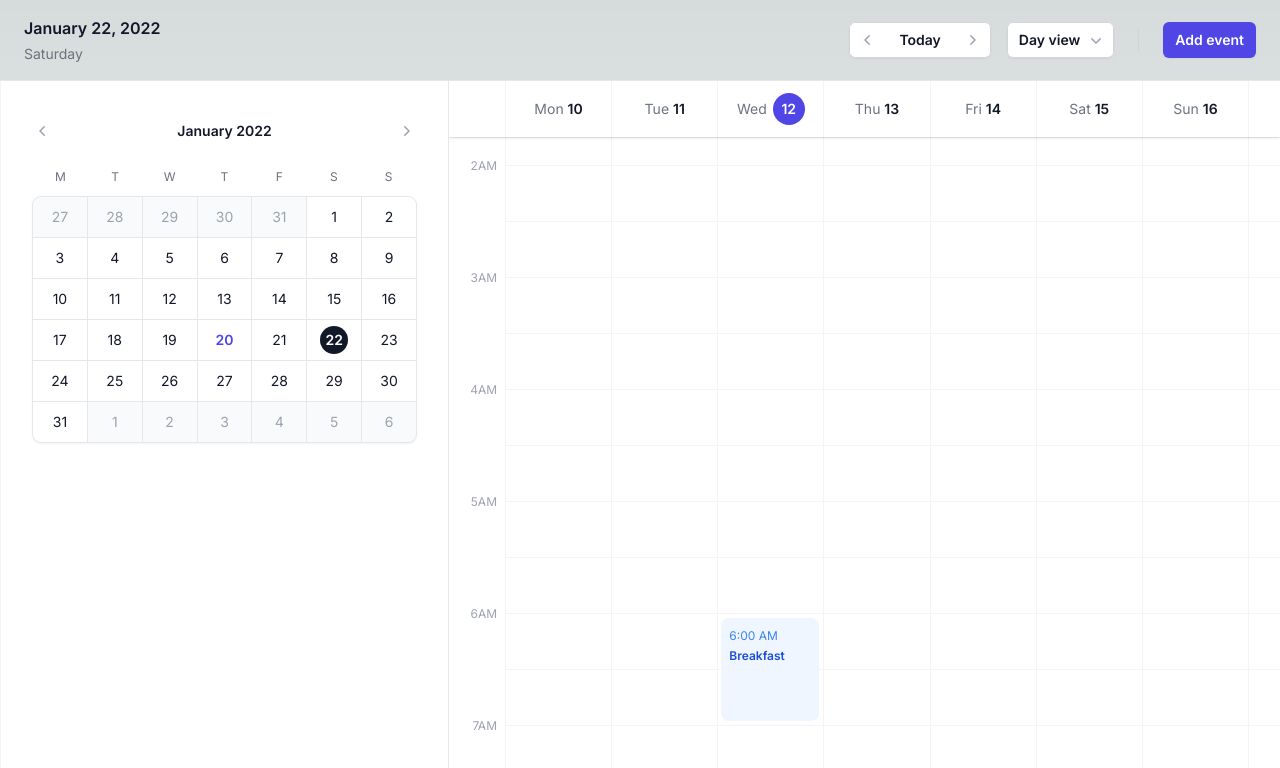
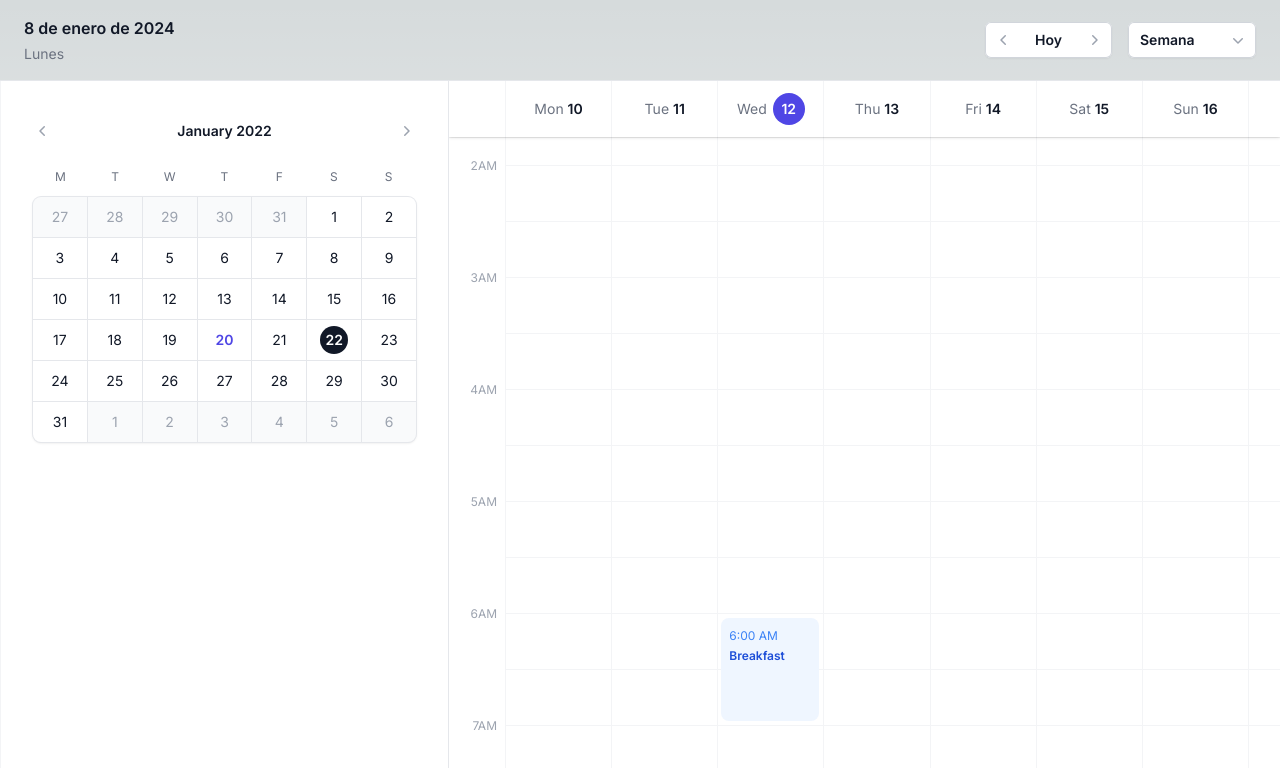
Before and after one commit to montvlein/calendario_anime, a Next.js app: page / in a window 1280 px wide. Shown: the top 768 px of the page. Built offline with nearby package versions, Linux system fonts and the light colour scheme.

Commit message:
se agrego contexto. Se agregaron variables de dias de la semana

```diff
--- a/app/(page)/page.js
+++ b/app/(page)/page.js
@@ -1,15 +1,21 @@
 'use client'
 import CalendarHeader from '@components/Header'
 import AsideMenu from '@components/Aside'
+import { useContextHook } from '../client/context/contextHook';
 
 export default function Home() {
+
+  const {
+    selectedViewType
+  } =  useContextHook()
+
   return (
     <main className="flex h-screen flex-col">
       <CalendarHeader />
       <div className="isolate flex flex-auto overflow-hidden bg-white divide-x">
         <AsideMenu />
         <section className='flex-1 overflow-y-scroll'>
-          <Calendar calendarType={"week"} />
+          <Calendar calendarType={selectedViewType} />
         </section>
       </div>
     </main>
@@ -21,12 +27,17 @@ import WeekCalendar from '@components/Calendar/week'
 import SeasonCalendar from '@components/Calendar/season'
 
 function Calendar({calendarType}) {
+
+  const {
+    calendarTypes
+  } =  useContextHook()
+
   switch (calendarType) {
-    case "day":
+    case calendarTypes.day:
       return <DayCalendar/>
-    case "week":
+    case calendarTypes.week:
       return <WeekCalendar />
-    case "season":
+    case calendarTypes.season:
       return <SeasonCalendar />
     default:
       break;
--- a/app/client/components/Header.jsx
+++ b/app/client/components/Header.jsx
@@ -3,6 +3,7 @@
 import { Fragment } from 'react'
 import { ChevronDownIcon, ChevronLeftIcon, ChevronRightIcon, EllipsisHorizontalIcon } from '@heroicons/react/20/solid'
 import { Menu, Transition } from '@headlessui/react'
+import { useContextHook } from '../context/contextHook'
 
 function classNames(...classes) {
   return classes.filter(Boolean).join(' ')
@@ -10,20 +11,28 @@ function classNames(...classes) {
 
 export default function CalendarHeader() {
 
-    const calendarType = ["day", "week", "season"]
+  const {
+    calendarTypeList,
+    setView, selectedViewType,
+    selectedDay, getWeekDay
+  } =  useContextHook();
 
     return (
     <header className="flex flex-none items-center justify-between border-b border-gray-200 px-6 py-4">
         <div>
-          <h1 className="text-base font-semibold leading-6 text-gray-900">
+          <h1 className="text-base font-semibold leading-6 text-gray-900 dark:text-gray-200">
             <time dateTime="2022-01-22" className="sm:hidden">
               Jan 22, 2022
             </time>
-            <time dateTime="2022-01-22" className="hidden sm:inline">
-              January 22, 2022
+            <time dateTime={selectedDay} className="hidden sm:inline">
+              { selectedDay.toLocaleDateString('es-AR', {
+                year: 'numeric',
+                month: 'long',
+                day: 'numeric'
+              }) }
             </time>
           </h1>
-          <p className="mt-1 text-sm text-gray-500">Saturday</p>
+          <p className="mt-1 text-sm text-gray-500">{ getWeekDay }</p>
         </div>
         <div className="flex items-center">
           <div className="relative flex items-center rounded-md bg-white shadow-sm md:items-stretch">
@@ -38,7 +47,7 @@ export default function CalendarHeader() {
               type="button"
               className="hidden border-y border-gray-300 px-3.5 text-sm font-semibold text-gray-900 hover:bg-gray-50 focus:relative md:block"
             >
-              Today
+              Hoy
             </button>
             <span className="relative -mx-px h-5 w-px bg-gray-300 md:hidden" />
             <button
@@ -53,9 +62,9 @@ export default function CalendarHeader() {
             <Menu as="div" className="relative">
               <Menu.Button
                 type="button"
-                className="flex items-center gap-x-1.5 rounded-md bg-white px-3 py-2 text-sm font-semibold text-gray-900 shadow-sm ring-1 ring-inset ring-gray-300 hover:bg-gray-50"
+                className="flex min-w-[8rem] justify-between items-center gap-x-1.5 rounded-md bg-white px-3 py-2 text-sm font-semibold text-gray-900 shadow-sm ring-1 ring-inset ring-gray-300 capitalize hover:bg-gray-50"
               >
-                Day view
+                {selectedViewType}
                 <ChevronDownIcon className="-mr-1 h-5 w-5 text-gray-400" aria-hidden="true" />
               </Menu.Button>
 
@@ -70,17 +79,18 @@ export default function CalendarHeader() {
               >
                 <Menu.Items className="absolute right-0 z-10 mt-3 w-36 origin-top-right overflow-hidden rounded-md bg-white shadow-lg ring-1 ring-black ring-opacity-5 focus:outline-none">
                   <div className="py-1">
-                    { calendarType.map( (type, index) =>
+                    { calendarTypeList.map( (type, index) =>
                       <Menu.Item key={index}>
                         {({ active }) => (
                           <a
                             href="#"
                             className={classNames(
                               active ? 'bg-gray-100 text-gray-900' : 'text-gray-700',
-                              'block px-4 py-2 text-sm'
+                              'block px-4 py-2 text-sm capitalize'
                             )}
+                            onClick={()=>setView(type)}
                           >
-                            {type} view
+                            {type}
                           </a>
                         )}
                       </Menu.Item>
@@ -89,13 +99,6 @@ export default function CalendarHeader() {
                 </Menu.Items>
               </Transition>
             </Menu>
-            <div className="ml-6 h-6 w-px bg-gray-300" />
-            <button
-              type="button"
-              className="ml-6 rounded-md bg-indigo-600 px-3 py-2 text-sm font-semibold text-white shadow-sm hover:bg-indigo-500 focus-visible:outline focus-visible:outline-2 focus-visible:outline-offset-2 focus-visible:outline-indigo-600"
-            >
-              Add event
-            </button>
           </div>
           <Menu as="div" className="relative ml-6 md:hidden">
             <Menu.Button className="-mx-2 flex items-center rounded-full border border-transparent p-2 text-gray-400 hover:text-gray-500">
--- /dev/null
+++ b/app/client/context/ContextComponent.jsx
@@ -0,0 +1,28 @@
+'use client'
+import { useState } from 'react';
+import CalendarContext from './contextHook'
+
+export function AppContext({ children }) {
+
+  const calendarTypes = {
+    day: "día",
+    week: "semana",
+    season: "temporada"
+  }
+  const calendarTypeList = Object.values(calendarTypes)
+  const [ selectedViewType, setView ] = useState(calendarTypes.week)
+  const [ selectedDay, setSelectedDay ] = useState(new Date())
+
+  const weekday = ["Domingo","Lunes","Martes","Miercoles","Jueves","Viernes","Sabado"];
+  const getWeekDay = weekday[selectedDay.getDay()]
+
+  return (
+    <CalendarContext.Provider value={{
+        calendarTypes, calendarTypeList,
+        selectedViewType, setView,
+        selectedDay, setSelectedDay, getWeekDay
+     }}>
+      { children }
+    </CalendarContext.Provider>
+  );
+}
--- /dev/null
+++ b/app/client/context/contextHook.jsx
@@ -0,0 +1,10 @@
+'use client'
+import { createContext, useContext } from 'react';
+
+const CalendarContext = createContext();
+
+export function useContextHook() {
+  return useContext(CalendarContext);
+}
+
+export default CalendarContext;
--- a/app/layout.js
+++ b/app/layout.js
@@ -1,5 +1,6 @@
 import { Inter } from 'next/font/google'
 import './globals.css'
+import { AppContext } from './client/context/ContextComponent'
 
 const inter = Inter({ subsets: ['latin'] })
 
@@ -12,7 +13,7 @@ export default function RootLayout({ children }) {
   return (
     <html lang="en">
       <body className={inter.className}>
-        {children}
+        <AppContext>{children}</AppContext>
       </body>
     </html>
   )
```
